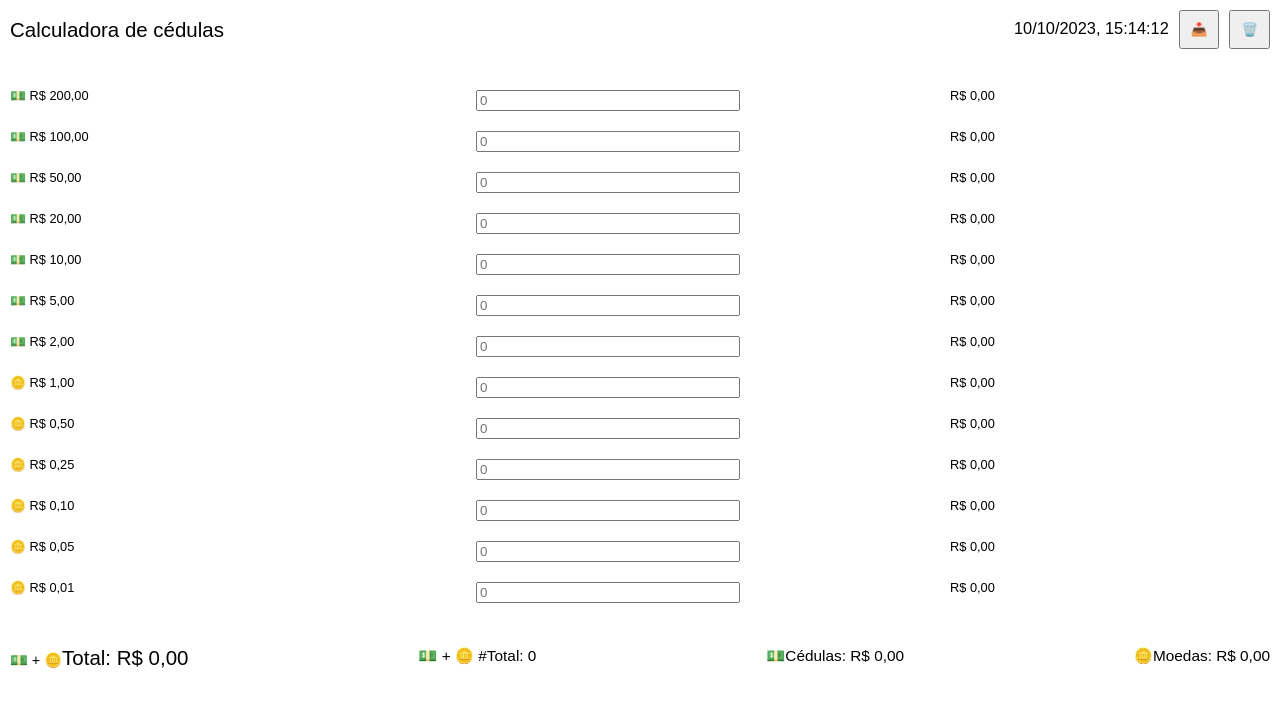
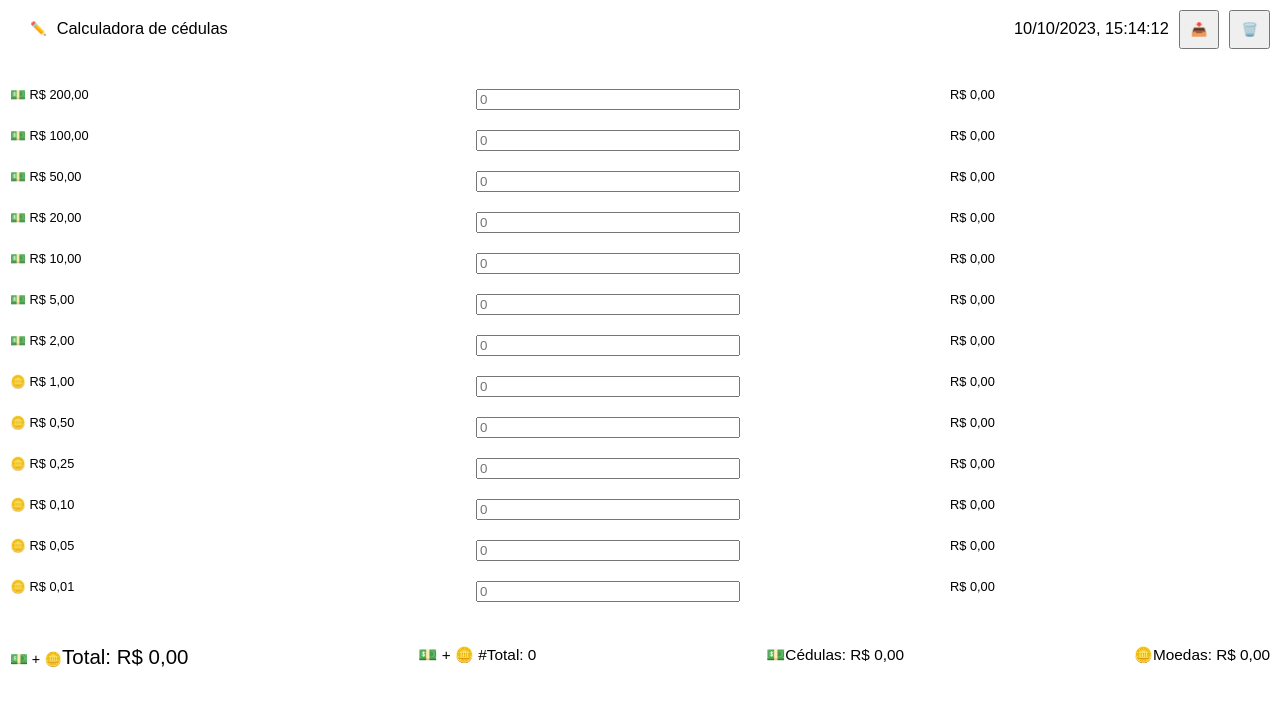
Before and after one commit to carloshatus/calculate-bills, a SvelteKit app: page / in a window 1280 px wide. Shown: the top 706 px of the page. Built offline with nearby package versions, Linux system fonts and the light colour scheme.

Commit message:
fix: page name change

```diff
--- a/src/routes/+page.svelte
+++ b/src/routes/+page.svelte
@@ -78,15 +78,25 @@
 
 	function changeEdit() {
 		edit = !edit;
+		if (edit) {
 			setInterval(() => {
-			if (edit) {
 				pageNameInput.focus();
+			}, 1000);
 		}
-		}, 1000);
 	}
 </script>
 
 <header class="container">
+	<div class="container">
+		<button
+			class="transparent noprint"
+			title="Editar nome"
+			on:click={() => {
+				changeEdit();
+			}}
+		>
+			<i>{edit ? '💾' : '✏️'}</i>
+		</button>
 		{#if edit}
 			<input
 				type="text"
@@ -95,14 +105,11 @@
 				placeholder={pageName}
 				bind:value={pageName}
 				bind:this={pageNameInput}
-			on:pointerleave={() => changeEdit()}
-			on:change={() => changeEdit()}
 			/>
 		{:else}
-		<h1 on:click={() => changeEdit()} on:keypress={() => null}>
-			{pageName || 'Calculadora de cédulas'}
-		</h1>
+			<h1>{pageName || 'Calculadora de cédulas'}</h1>
 		{/if}
+	</div>
 	<div class="container">
 		<h1>{currentDate}</h1>
 		<button
@@ -217,6 +224,11 @@
 		padding: 0px;
 	}
 
+	.transparent {
+		border: none;
+		background-color: transparent;
+	}
+
 	@media print {
 		.noprint {
 			display: none;
```
Lines whose indentation alone changed are shown as unchanged.
